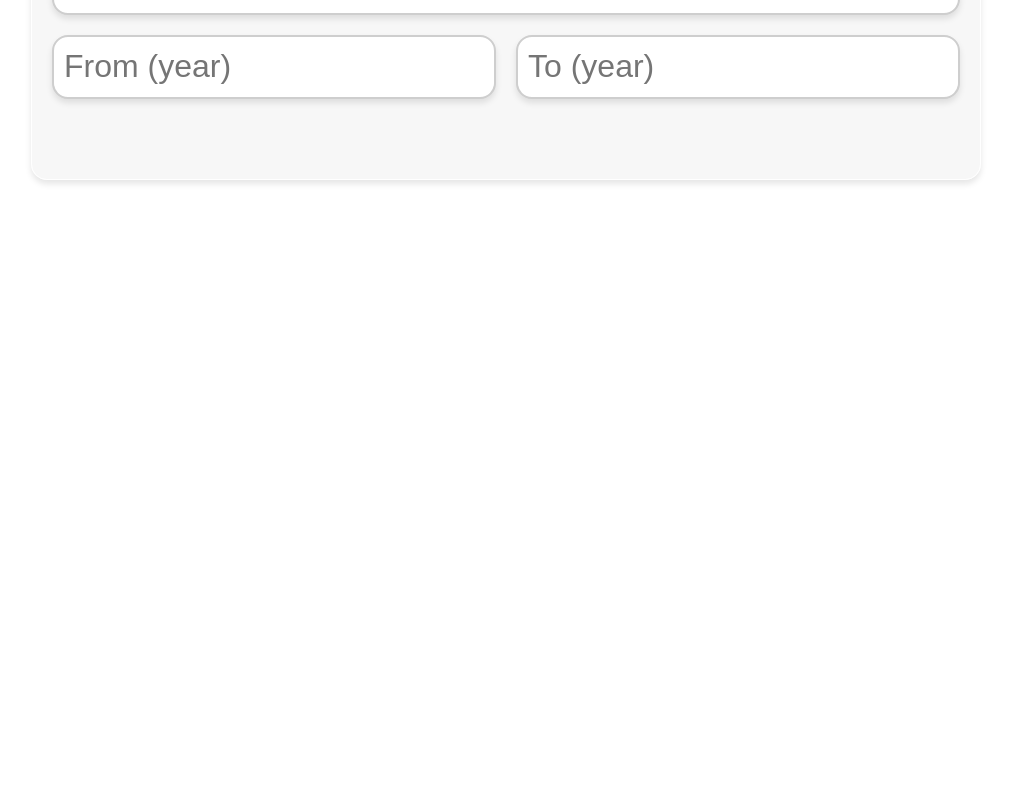
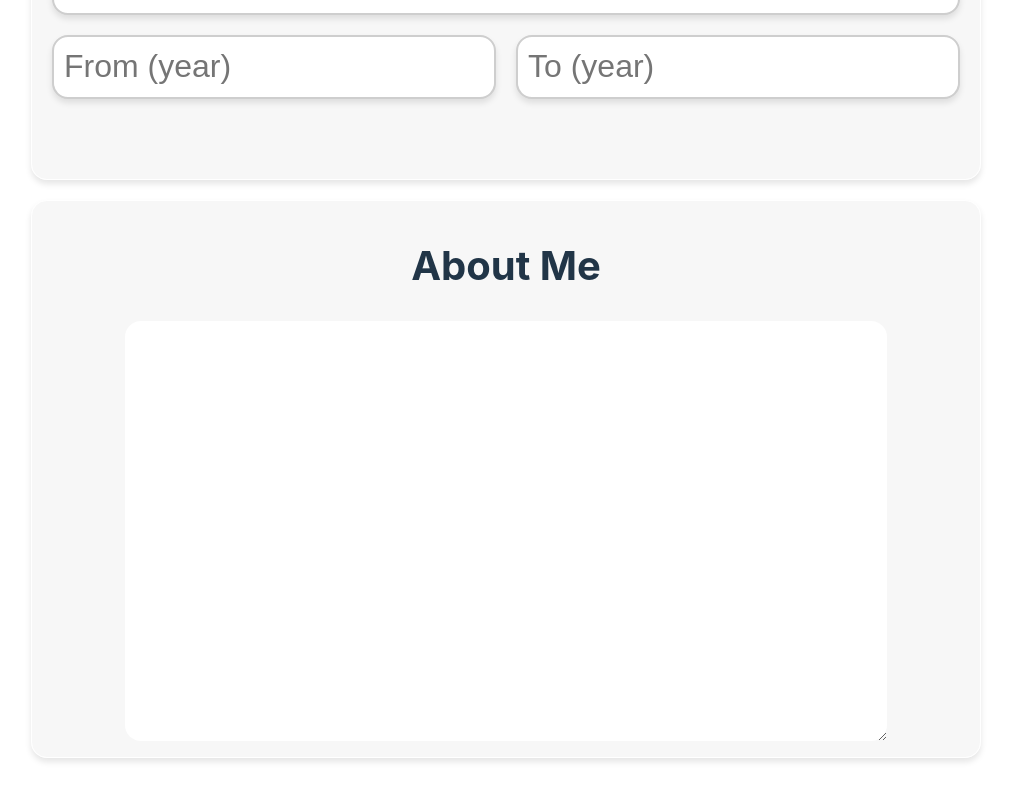
Before and after one commit to Vitdcode/CV-Application, a React (Vite) app: page / in a window 1280 px wide. Shown: the part 1185-1986 px from the top of the page, without its empty margins (134-1146 px from the left). Before the commit the page ends 1417 px from the top, so only its background shows below. Built offline with nearby package versions, Linux system fonts and the light colour scheme.

Commit message:
feat: Created a About Me Section

```diff
--- a/src/App.jsx
+++ b/src/App.jsx
@@ -5,11 +5,12 @@ import EmailInput from "./components/input-components/EmailInput";
 import PhoneNumberInput from "./components/input-components/PhoneNumberInput";
 import LocationInput from "./components/input-components/LocationInput";
 import EductionInput from "./components/input-components/EductionInput";
+import AboutMe from "./components/input-components/AboutMe";
 
 function App() {
   return (
     <div className="all-inputs-wrapper">
-      <section id="personal-information" className="input-wrapper">
+      <section id="personal-information-section" className="input-wrapper">
         <h1>Personal Information</h1>
         <NameInput />
         <BirthdayInput />
@@ -17,9 +18,12 @@ function App() {
         <PhoneNumberInput />
         <LocationInput />
       </section>
-      <section id="education" className="input-wrapper">
+      <section id="education-section" className="input-wrapper">
         <h1>Education</h1>
         <EductionInput />
+      </section>
+      <section id="about-me-section" className="input-wrapper">
+        <AboutMe />
       </section>
     </div>
   );
--- a/src/components/input-components/AboutMe.jsx
+++ b/src/components/input-components/AboutMe.jsx
@@ -1 +1,21 @@
-export default function AboutMe() {}
+import { useState } from "react";
+
+export default function AboutMe() {
+  const [aboutMe, setAboutMe] = useState("");
+
+  const aboutMeChange = (e) => {
+    setAboutMe(e.target.value);
+  };
+
+  return (
+    <div className="about-me-input-wrapper">
+      <h1>About Me</h1>
+      <textarea
+        name="about-me"
+        id="about-me-input"
+        value={aboutMe}
+        onChange={aboutMeChange}
+      ></textarea>
+    </div>
+  );
+}
--- a/src/styles/App.css
+++ b/src/styles/App.css
@@ -10,9 +10,6 @@
   width: 100%;
 }
 
-.all-inputs-wrapper {
-}
-
 .input-wrapper {
   border: 1px solid rgb(255, 255, 255);
   /*   background-color: rgba(112, 153, 126, 0.226); */
@@ -23,11 +20,11 @@
   margin-bottom: 20px;
 }
 
-#personal-information > h1:nth-child(1) {
+#personal-information-section > h1:nth-child(1) {
   margin-bottom: 60px;
 }
 
-#education {
+#education-section {
   position: relative;
 }
 
@@ -47,6 +44,14 @@
   grid-column: 1/3;
 }
 
+/* #about-me-input {
+  width: 80%;
+  min-height: 400px;
+  border-radius: 16px;
+  resize: none;
+  font-size: var();
+} */
+
 @keyframes logo-spin {
   from {
     transform: rotate(0deg);
--- a/src/styles/index.css
+++ b/src/styles/index.css
@@ -10,6 +10,7 @@
   -webkit-font-smoothing: antialiased;
   -moz-osx-font-smoothing: grayscale;
   --input-fontSize: 2rem;
+  --input-font-color: rgba(39, 39, 39, 0.925);
 }
 
 a {
@@ -50,6 +51,22 @@ input {
   outline: none;
   margin: 10px;
   font-size: var(--input-fontSize);
+  color: var(--input-font-color);
+}
+
+textarea {
+  width: 80%;
+  min-height: 400px;
+  border-radius: 16px;
+  border: none;
+  padding: 10px;
+  font-size: var(--input-fontSize);
+  color: var(--input-font-color);
+}
+
+textarea:focus {
+  border: none;
+  outline: none;
 }
 
 button {
```
